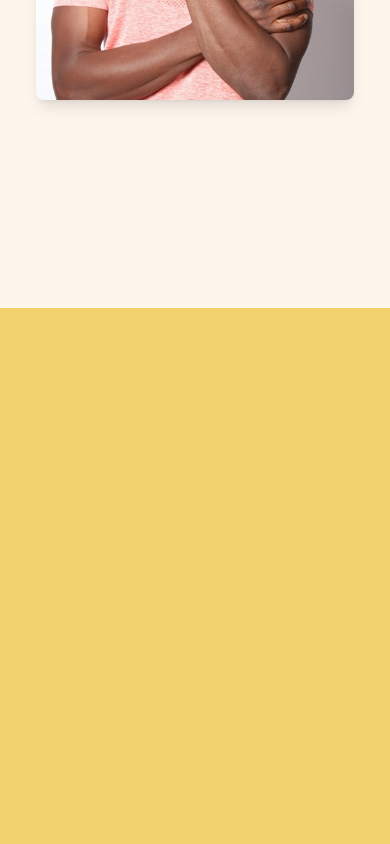
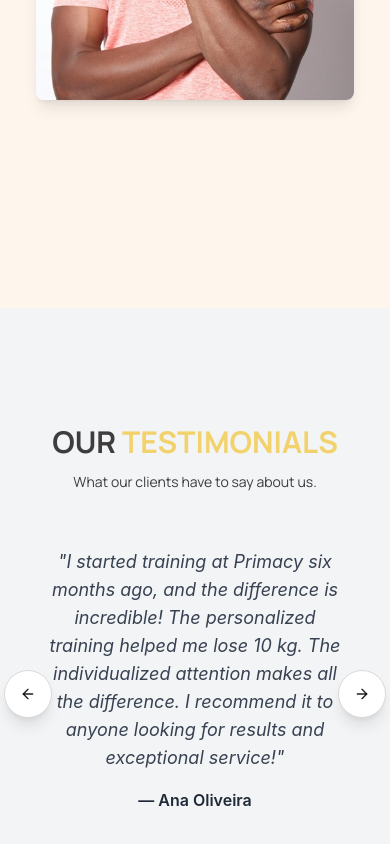
Before and after one commit to ArnabTo/primacy, a React (Vite) app: page / in a window 390 px wide. Shown: the part 4061-4905 px from the top of the page. Before the commit the page ends 4369 px from the top, so only its background shows below. Built offline with nearby package versions, Linux system fonts and the light colour scheme.

Commit message:
added testemonial section

```diff
--- a/src/App.css
+++ b/src/App.css
@@ -1,3 +1,8 @@
 :where(.css-dev-only-do-not-override-11lehqq).ant-btn-default:not(:disabled):not(.ant-btn-disabled):hover {
   color: #F2D26D;
 }
+
+:where(.css-dev-only-do-not-override-11lehqq).ant-btn.ant-btn-circle.ant-btn {
+  min-width: 67px;
+  height: 4rem;
+}
--- a/src/App.jsx
+++ b/src/App.jsx
@@ -3,6 +3,7 @@ import About from './component/About'
 import Hero from './component/Hero'
 import Navbar from './component/Navbar'
 import Services from './component/Services'
+import Testimonials from './component/Testimonial'
 
 function App() {
 
@@ -13,6 +14,7 @@ function App() {
       <Hero/>
       <Services/>
       <About/>
+      <Testimonials/>
     </div>
   )
 }
--- /dev/null
+++ b/src/component/Testimonial.jsx
@@ -0,0 +1,74 @@
+import React from 'react';
+import { Carousel, Button } from 'antd';
+import { LeftOutlined, RightOutlined } from '@ant-design/icons';
+
+const testimonials = [
+    {
+        quote: "I started training at Primacy six months ago, and the difference is incredible! The personalized training helped me lose 10 kg. The individualized attention makes all the difference. I recommend it to anyone looking for results and exceptional service!",
+        author: "Ana Oliveira",
+    },
+    {
+        quote: "The experience has been transformative. The initial physical assessment was detailed and helped me create a training plan that really works for me. Moreover, the nutritional guidance has been fundamental. I feel healthier and more motivated than ever!",
+        author: "Carlos Oliveira",
+    },
+    {
+        quote: "Training at Primacy was one of the best decisions I made. The personalized training plan and constant support helped me achieve goals I thought were impossible. The dedicated attention makes all the difference, and I feel supported every step of the way.",
+        author: "João Martins",
+    },
+];
+
+
+
+const contentStyle = {
+    margin: 0,
+    height: '160px',
+    color: '#fff',
+    lineHeight: '160px',
+    textAlign: 'center',
+    background: 'red',
+};
+const Testimonials = () => {
+    const carouselRef = React.useRef();
+
+    const nextSlide = () => {
+        carouselRef.current.next();
+    };
+
+    const prevSlide = () => {
+        carouselRef.current.prev();
+    };
+
+    return (
+        <div className="bg-gray-100 pt-5 lg:py-16">
+            <div className="max-w-4xl mx-auto px-4 sm:px-6 lg:px-8 text-center">
+                <div className=' mt-24 mb-6 lg:mb-12'>
+                    <h1 className="text-textColor mt-20 text-center text-3xl lg:text-4xl font-bold font-manrope uppercase mb-3">Our <span className='text-serviceTxtColor'>Testimonials</span></h1>
+                    <p className='text-textColor text-sm lg:text-xl text-center font-manrope mx-3'>What our clients have to say about us.</p>
+                </div>
+                <div className="relative">
+                    <Carousel ref={carouselRef} dots={false} className="text-left">
+                        {testimonials.map((testimonial, index) => (
+                            <div key={index} className="p-8">
+                                <p className="text-lg text-center lg:text-start italic text-gray-700 mb-4">"{testimonial.quote}"</p>
+                                <p className="text-base text-center lg:text-start font-semibold text-gray-800">— {testimonial.author}</p>
+                            </div>
+                        ))}
+                    </Carousel>
+
+                    <Button
+                     className="absolute top-1/2 -left-3 lg:-left-16 transform -translate-y-1/2 bg-white shadow-lg w-12 h-12 rounded-full"
+                     onClick={prevSlide}>
+                     <svg xmlns="http://www.w3.org/2000/svg" width="50" height="50" viewBox="0 0 24 24" fill="none" stroke="currentColor" stroke-width="2" stroke-linecap="round" stroke-linejoin="round" class="lucide lucide-arrow-left"><path d="m12 19-7-7 7-7"/><path d="M19 12H5"/></svg>
+                    </Button>
+                    <Button
+                    className="absolute top-1/2 -right-3 lg:-right-16 transform -translate-y-1/2 bg-white shadow-lg w-12 h-12 rounded-full"
+                    onClick={nextSlide}>
+                     <svg xmlns="http://www.w3.org/2000/svg" width="24" height="24" viewBox="0 0 24 24" fill="none" stroke="currentColor" stroke-width="2" stroke-linecap="round" stroke-linejoin="round" class="lucide lucide-arrow-right"><path d="M5 12h14"/><path d="m12 5 7 7-7 7"/></svg>
+                    </Button>
+                </div>
+            </div>
+        </div>
+    );
+};
+
+export default Testimonials;
```
